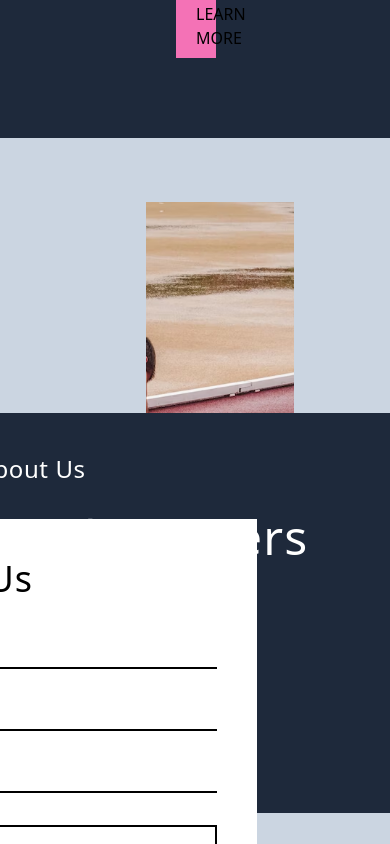
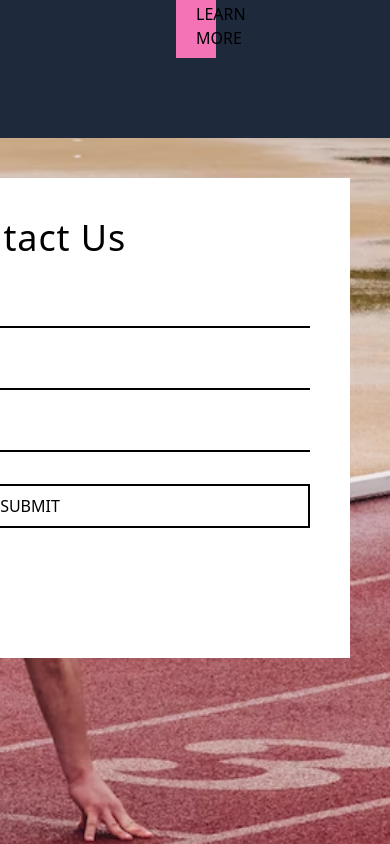
Before and after one commit to yafet-123/Sample_education_sample4_frontend, a Next.js app: page / in a window 390 px wide. Shown: the part 8640-9484 px from the top of the page. Built offline with nearby package versions, Linux system fonts and the light colour scheme.

Commit message:
making mobile responsive

```diff
--- a/components/About.js
+++ b/components/About.js
@@ -2,9 +2,9 @@ import React from "react";
 
 export function About() {
   return (
-    <div className="bg-slate-300 px-24 h-screen w-full">
-      <div className="about-background w-3/4 h-1/2 mt-16 float-right relative">
-        <div className="bg-slate-800 w-[40rem] h-[25rem] p-10 absolute top-2/4 -left-52">
+    <div className="bg-slate-300 px-0 lg:px-24 h-screen w-full">
+      <div className="about-background w-full lg:w-3/4 h-full lg:h-1/2 mt-0 lg:mt-16 float-right relative">
+        <div className="hidden lg:block bg-slate-800 w-[40rem] h-[25rem] p-10 lg:absolute lg:top-2/4 lg:-left-52">
           <h1 className="text-white text-2xl font-light capitalize text-left mb-5 tracking-wide">
             about us
           </h1>
@@ -14,7 +14,7 @@ export function About() {
           </h1>
         </div>
 
-        <div className="bg-white w-[40rem] h-[30rem] p-10 absolute top-3/4 right-1/4">
+        <div className="bg-white w-[40rem] h-[30rem] p-10 absolute top-10 lg:top-3/4 right-10 lg:right-1/4">
           <h1 className="text-black text-4xl font-light capitalize text-center mb-5 tracking-wide">
             contact us
           </h1>
```
